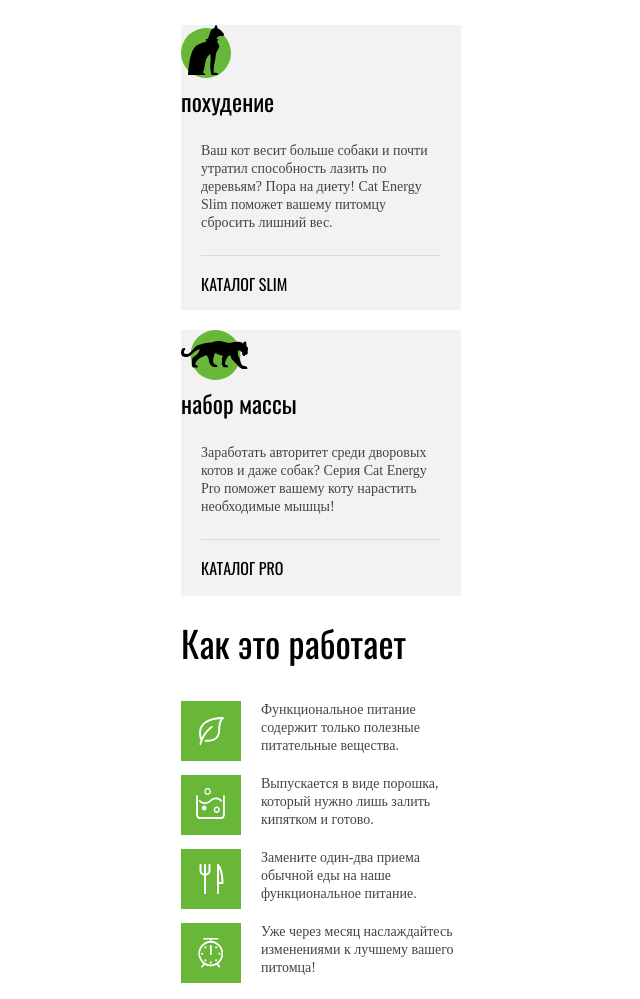
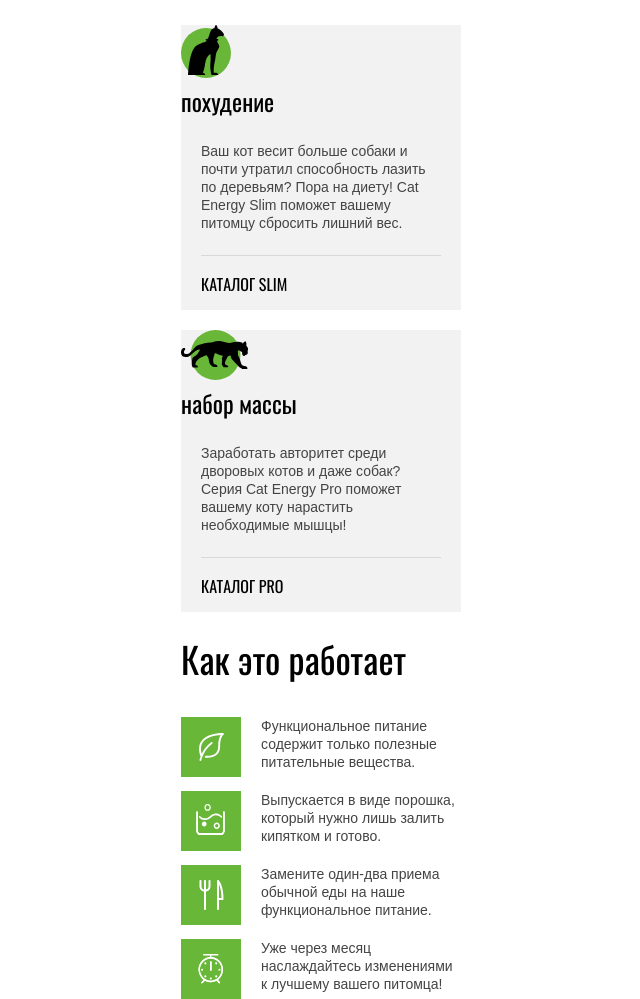
Before and after one commit to chester425/871177-cat-energy-22, a website: page source/index.html in a window 1280 px wide. Shown: the part 746-1745 px from the top of the page, without its empty margins (319-959 px from the left). Drawn offline with nearby package versions, Linux system fonts and the light colour scheme; files that its build step writes are made by us from their sources.

Commit message:
поправил каталог

```diff
--- a/source/less/blocks/variables.less
+++ b/source/less/blocks/variables.less
@@ -17,4 +17,4 @@
 @optional_dark-grey: #222222;
 @optional_dark-grey-2: #bababa;
 @status_error: #ff8282;
-@main-font: “Arial” sans-serif;
+@main-font: "Arial", sans-serif;
```
